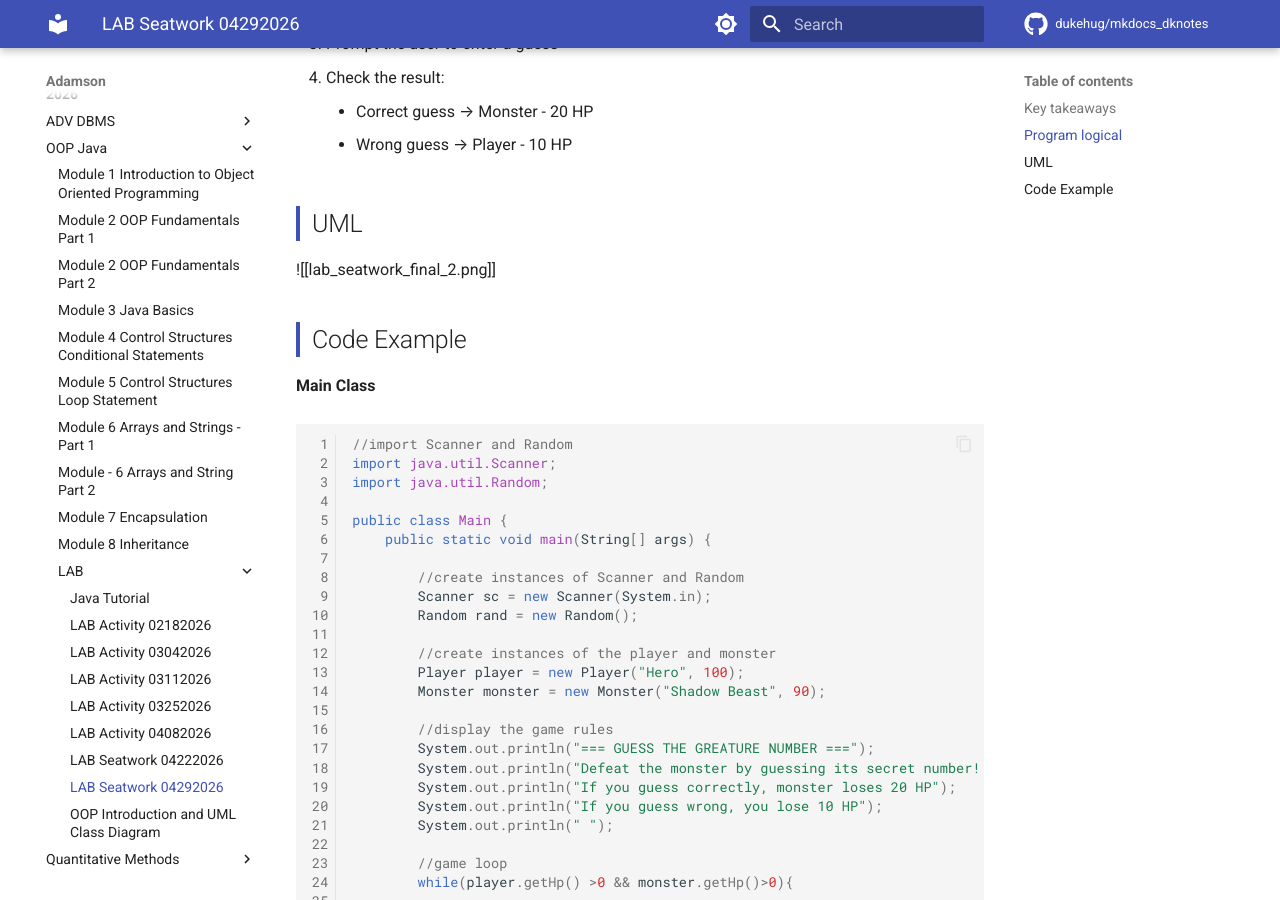
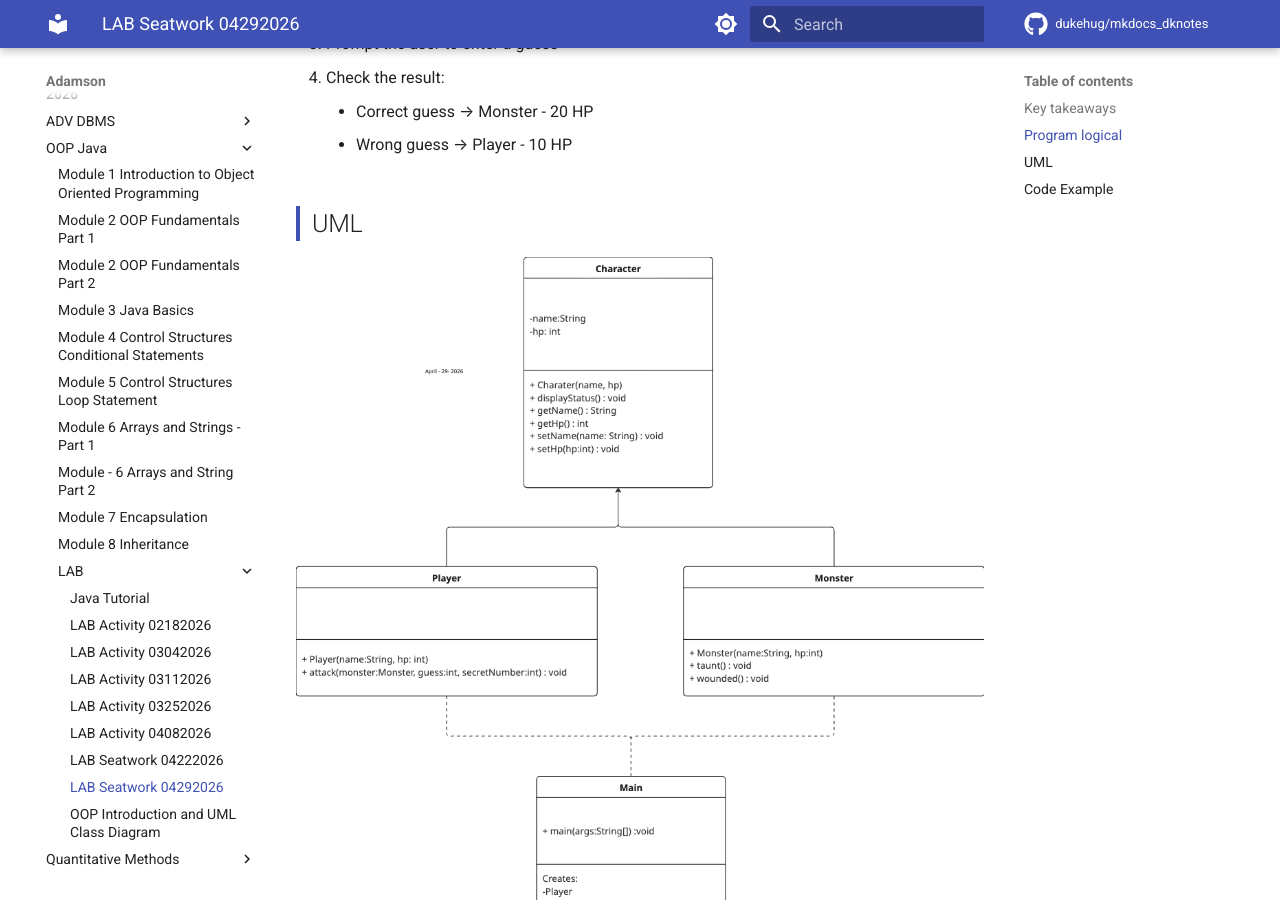
Before and after one commit to dukehug/mkdocs_dknotes, an MkDocs documentation site: the page built from docs/Adamson/2026/OOP Java/LAB/LAB-Seatwork-04292026.md, in a window 1280 px wide and 900 px high, scrolled down 761 px. Built offline with MkDocs 1.6.1 and Material for MkDocs 9.7.7, drawn with Linux system fonts in a browser that asks for light colours; comment, search, counter and statistics services are not loaded.

Commit message:
upadte notes: Tue May  5 05:35:56 PM CST 2026

```diff
--- a/docs/Adamson/2026/OOP Java/LAB/LAB-Seatwork-04292026.md
+++ b/docs/Adamson/2026/OOP Java/LAB/LAB-Seatwork-04292026.md
@@ -30,7 +30,7 @@ Author:  Duke Hsu
 ## UML
 
 
-![[lab_seatwork_final_2.png]]
+![images](../../../../assets/images/lab_seatwork_final_2.png)
 
 
 
```
Also changed, not shown: docs/assets/images/lab_seatwork_final_2.png (added).
